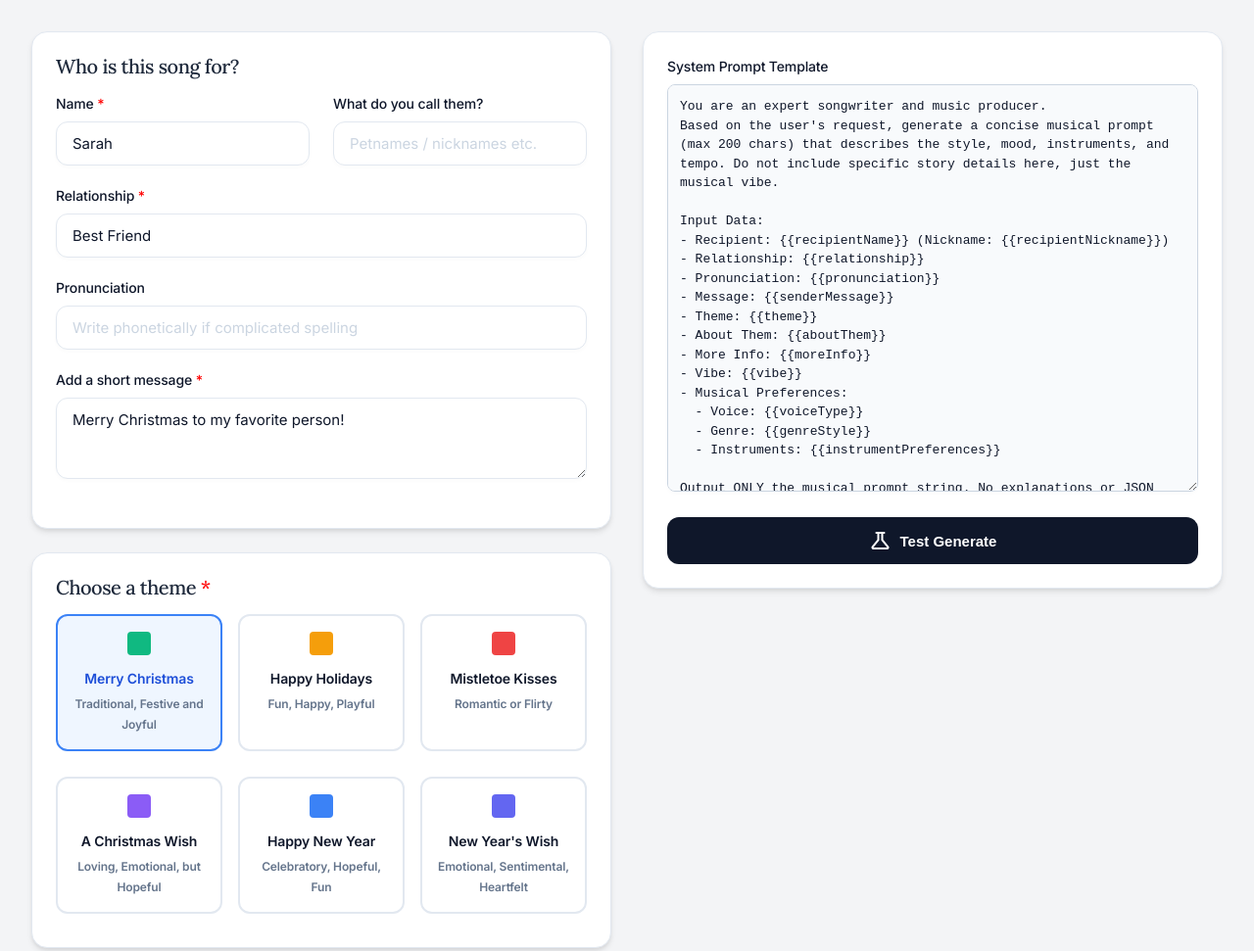
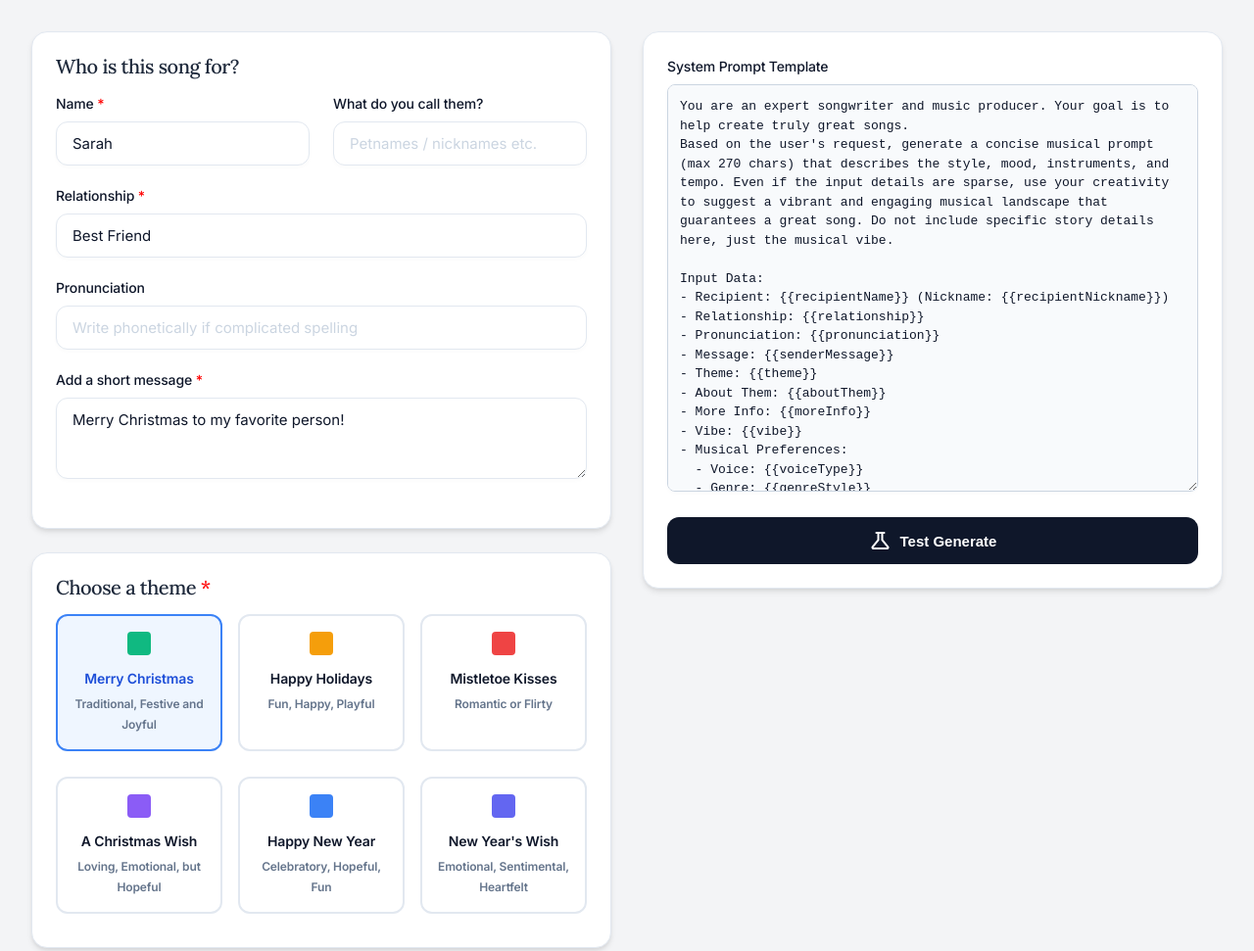
Before and after one commit to haloweavedev/huggnote, a website: page test-prompt.html in a window 1280 px wide. Shown: the top 971 px of the page at 98% size. Drawn offline with nearby package versions, Linux system fonts and the light colour scheme.

Commit message:
test prompt -v3

```diff
--- a/test-prompt.html
+++ b/test-prompt.html
@@ -287,8 +287,8 @@
         <div class="card" style="position: sticky; top: 2rem;">
             <div class="input-group">
                 <label>System Prompt Template</label>
-                <textarea id="system-prompt" class="code-editor" rows="20">You are an expert songwriter and music producer.
-Based on the user's request, generate a concise musical prompt (max 200 chars) that describes the style, mood, instruments, and tempo. Do not include specific story details here, just the musical vibe.
+                <textarea id="system-prompt" class="code-editor" rows="20">You are an expert songwriter and music producer. Your goal is to help create truly great songs.
+Based on the user's request, generate a concise musical prompt (max 270 chars) that describes the style, mood, instruments, and tempo. Even if the input details are sparse, use your creativity to suggest a vibrant and engaging musical landscape that guarantees a great song. Do not include specific story details here, just the musical vibe.
 
 Input Data:
 - Recipient: {{recipientName}} (Nickname: {{recipientNickname}})
```
